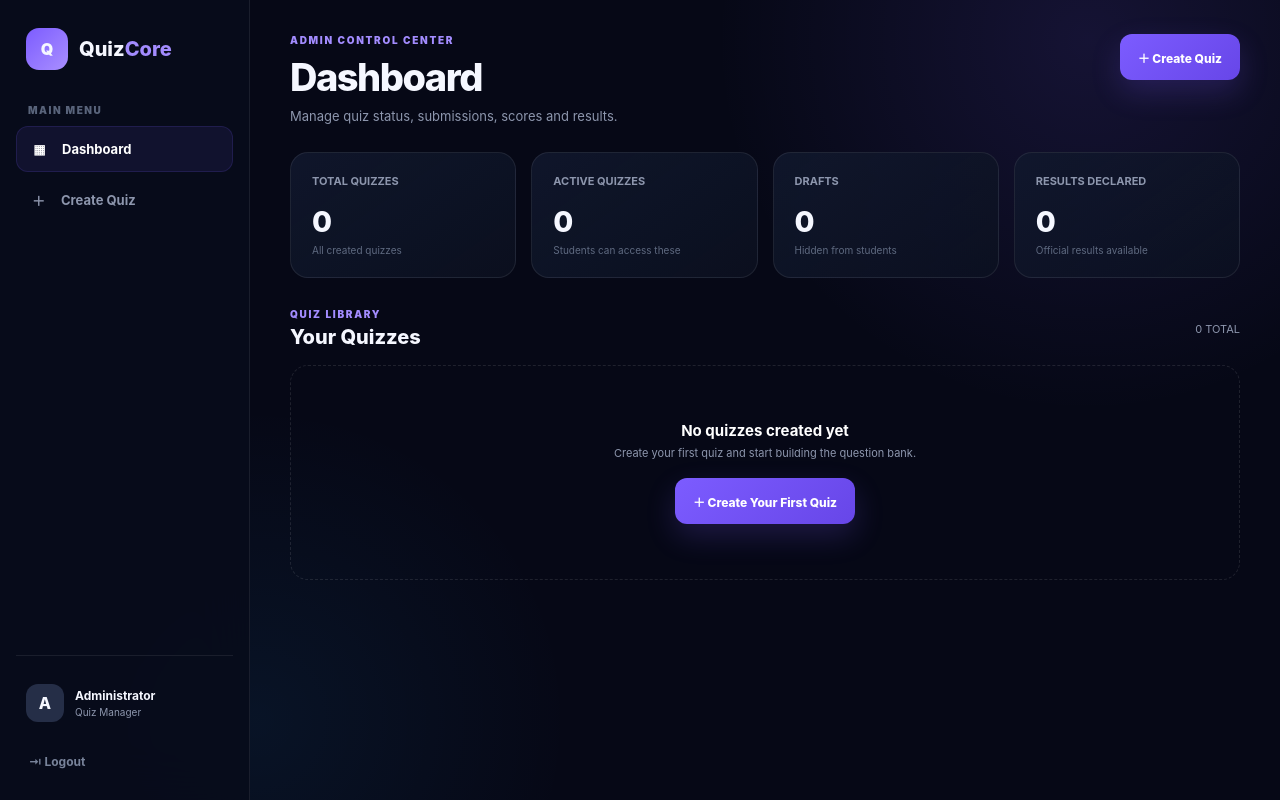
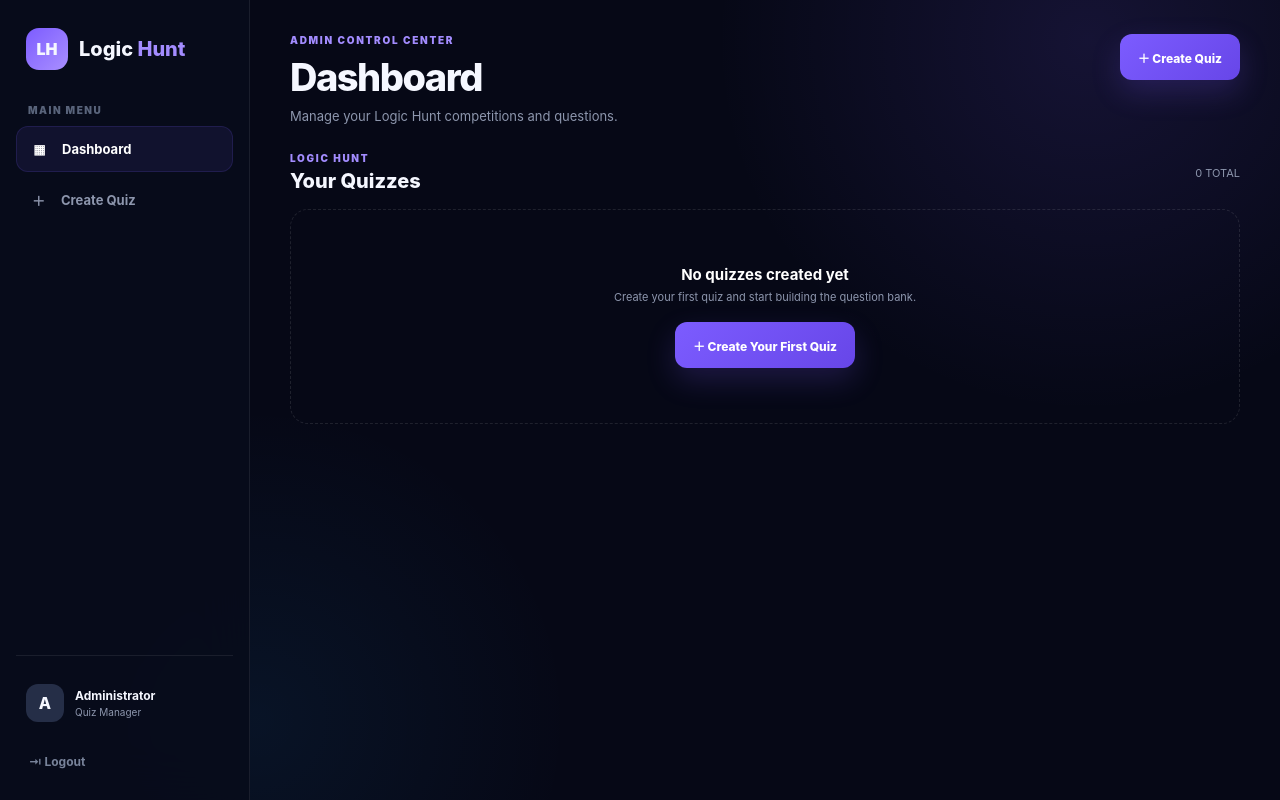
Before and after one commit to 24A31A04G1/quiz1, a Flask app: page /admin in a window 1280 px wide. Run offline with Flask 3, Linux system fonts and the light colour scheme; the visitor is signed in with stand-in values (Sample User, id 1); data that the repository does not hold is empty.

Commit message:
Update admin_dashboard.html

```diff
--- a/templates/admin_dashboard.html
+++ b/templates/admin_dashboard.html
@@ -3,7 +3,7 @@
 <head>
 <meta charset="UTF-8">
 <meta name="viewport" content="width=device-width, initial-scale=1.0">
-<title>QuizCore | Admin Dashboard</title>
+<title>Logic Hunt | Admin Dashboard</title>
 <style>
 *{box-sizing:border-box;margin:0;padding:0}
 :root{
@@ -33,26 +33,22 @@ border-right:1px solid var(--border);backdrop-filter:blur(25px);z-index:20}
 .eyebrow{color:var(--primary2);font-size:10px;font-weight:900;letter-spacing:1.7px}.heading h1{margin-top:8px;font-size:clamp(28px,3vw,38px);font-weight:850;letter-spacing:-1.5px}.heading p{margin-top:8px;color:var(--muted);font-size:13px}
 .create-button,.primary-btn{height:46px;display:inline-flex;align-items:center;justify-content:center;gap:9px;padding:0 18px;border:0;border-radius:12px;color:white;background:linear-gradient(135deg,#7c5cff,#6746e8);font-size:12px;font-weight:800;cursor:pointer;box-shadow:0 12px 30px rgba(124,92,255,.2)}
 .flash{padding:12px 15px;margin-bottom:18px;border-radius:10px;font-size:12px;font-weight:700}.flash.success{color:#78e8c4;background:rgba(49,217,163,.08);border:1px solid rgba(49,217,163,.12)}.flash.error{color:#ff91a2;background:rgba(255,96,119,.08);border:1px solid rgba(255,96,119,.12)}
-.stats{display:grid;grid-template-columns:repeat(4,1fr);gap:15px;margin-bottom:30px}.stat-card{min-height:125px;padding:21px;border:1px solid var(--border);border-radius:18px;background:linear-gradient(145deg,rgba(17,24,45,.9),rgba(12,17,33,.82))}
-.stat-label{color:var(--muted);font-size:11px;font-weight:700}.stat-number{margin-top:16px;font-size:29px;font-weight:850}.stat-meta{margin-top:5px;color:#5f6a80;font-size:10px}
 .section{margin-top:28px}.section-header{display:flex;align-items:center;justify-content:space-between;margin-bottom:16px}.section-title h2{margin-top:5px;font-size:20px;font-weight:800}
 .quiz-grid{display:grid;grid-template-columns:repeat(3,1fr);gap:16px}.quiz-card{padding:21px;border:1px solid var(--border);border-radius:18px;background:rgba(14,20,37,.82);transition:.2s}.quiz-card:hover{transform:translateY(-3px);border-color:rgba(124,92,255,.2)}
-.quiz-top{display:flex;align-items:center;justify-content:space-between;margin-bottom:20px}.status{padding:5px 9px;border-radius:100px;font-size:9px;font-weight:900;letter-spacing:.5px}.status.draft{color:#9ba4b8;background:rgba(255,255,255,.06)}.status.running{color:var(--green);background:rgba(49,217,163,.09)}
-.quiz-card h3{font-size:17px;font-weight:800;line-height:1.35}.quiz-description{min-height:38px;margin-top:7px;color:var(--muted);font-size:11px;line-height:1.55}
-.quiz-details{display:grid;grid-template-columns:repeat(3,1fr);gap:10px;margin-top:19px;padding-top:16px;border-top:1px solid var(--border)}.detail span{display:block;color:#5e687e;font-size:9px}.detail strong{display:block;margin-top:4px;font-size:12px}
+.quiz-top{display:flex;align-items:center;justify-content:space-between;margin-bottom:20px}.quiz-card h3{font-size:17px;font-weight:800;line-height:1.35}.quiz-description{min-height:38px;margin-top:9px;color:var(--muted);font-size:11px;line-height:1.55}
 .actions{display:grid;grid-template-columns:1fr 1fr;gap:8px;margin-top:17px}.action{height:38px;border:1px solid var(--border);border-radius:10px;color:#cdd3df;background:rgba(255,255,255,.025);font-size:10px;font-weight:800;cursor:pointer;display:flex;align-items:center;justify-content:center}
-.action:hover{color:white;background:rgba(124,92,255,.1)}.action.active{color:#07130f;background:var(--green);border-color:transparent}.action.draft{color:#ffe8a8;background:rgba(255,200,87,.08)}
+.action:hover{color:white;background:rgba(124,92,255,.1)}
 .full{grid-column:1/-1}.empty{padding:55px 25px;text-align:center;border:1px dashed rgba(255,255,255,.1);border-radius:18px;color:var(--muted)}.empty h3{color:white;font-size:15px}.empty p{margin-top:6px;font-size:11px}.empty .create-button{margin-top:18px}
 .mobile-header{display:none}
-@media(max-width:1100px){.stats{grid-template-columns:repeat(2,1fr)}.quiz-grid{grid-template-columns:repeat(2,1fr)}}
+@media(max-width:1100px){.quiz-grid{grid-template-columns:repeat(2,1fr)}}
 @media(max-width:800px){.sidebar{display:none}.main{width:100%;margin-left:0;padding:24px 18px 50px}.mobile-header{display:flex;align-items:center;margin-bottom:25px}.mobile-logo{width:35px;height:35px;font-size:14px;margin-right:9px}.topbar{flex-direction:column}.create-button{width:100%}}
-@media(max-width:600px){.stats,.quiz-grid{grid-template-columns:1fr}.quiz-details{grid-template-columns:1fr 1fr}.actions{grid-template-columns:1fr}}
+@media(max-width:600px){.quiz-grid{grid-template-columns:1fr}.actions{grid-template-columns:1fr}}
 </style>
 </head>
 <body>
 <div class="app">
 <aside class="sidebar">
-    <div class="brand"><div class="brand-logo">Q</div><div class="brand-name">Quiz<span>Core</span></div></div>
+    <div class="brand"><div class="brand-logo">LH</div><div class="brand-name">Logic <span>Hunt</span></div></div>
     <div class="nav-label">MAIN MENU</div>
     <nav class="nav">
         <a href="{{ url_for('admin_dashboard') }}" class="nav-item active"><span class="nav-icon">▦</span>Dashboard</a>
@@ -65,13 +61,13 @@ border-right:1px solid var(--border);backdrop-filter:blur(25px);z-index:20}
 </aside>
 
 <main class="main">
-    <div class="mobile-header"><div class="mobile-logo">Q</div><strong>QuizCore</strong></div>
+    <div class="mobile-header"><div class="mobile-logo">LH</div><strong>Logic Hunt</strong></div>
 
     <header class="topbar">
         <div class="heading">
             <div class="eyebrow">ADMIN CONTROL CENTER</div>
             <h1>Dashboard</h1>
-            <p>Manage quiz status, submissions, scores and results.</p>
+            <p>Manage your Logic Hunt competitions and questions.</p>
         </div>
         <a href="{{ url_for('create_quiz_page') }}" class="create-button">＋ Create Quiz</a>
     </header>
@@ -82,16 +78,11 @@ border-right:1px solid var(--border);backdrop-filter:blur(25px);z-index:20}
         {% endfor %}
     {% endwith %}
 
-    <section class="stats">
-        <div class="stat-card"><div class="stat-label">TOTAL QUIZZES</div><div class="stat-number">{{ quizzes|length }}</div><div class="stat-meta">All created quizzes</div></div>
-        <div class="stat-card"><div class="stat-label">ACTIVE QUIZZES</div><div class="stat-number">{{ quizzes|selectattr("status","equalto","running")|list|length }}</div><div class="stat-meta">Students can access these</div></div>
-        <div class="stat-card"><div class="stat-label">DRAFTS</div><div class="stat-number">{{ quizzes|selectattr("status","equalto","draft")|list|length }}</div><div class="stat-meta">Hidden from students</div></div>
-        <div class="stat-card"><div class="stat-label">RESULTS DECLARED</div><div class="stat-number">{{ quizzes|selectattr("results_revealed","equalto",true)|list|length }}</div><div class="stat-meta">Official results available</div></div>
-    </section>
+
 
     <section class="section">
         <div class="section-header">
-            <div class="section-title"><div class="eyebrow">QUIZ LIBRARY</div><h2>Your Quizzes</h2></div>
+            <div class="section-title"><div class="eyebrow">LOGIC HUNT</div><h2>Your Quizzes</h2></div>
             <span style="color:var(--muted);font-size:11px">{{ quizzes|length }} TOTAL</span>
         </div>
 
@@ -100,29 +91,17 @@ border-right:1px solid var(--border);backdrop-filter:blur(25px);z-index:20}
             {% for quiz in quizzes %}
             <article class="quiz-card">
                 <div class="quiz-top">
-                    <span class="status {{ 'running' if quiz.status == 'running' else 'draft' }}">
-                        {{ 'ACTIVE' if quiz.status == 'running' else 'DRAFT' }}
-                    </span>
-                    <span style="color:var(--muted);font-size:11px">{{ quiz.submission_count }} submissions</span>
+                    <span style="color:var(--muted);font-size:11px">LOGIC HUNT</span>
                 </div>
 
                 <h3>{{ quiz.title }}</h3>
                 <p class="quiz-description">{{ quiz.description or "No description has been added to this quiz." }}</p>
 
-                <div class="quiz-details">
-                    <div class="detail"><span>STATUS</span><strong>{{ 'Active' if quiz.status == 'running' else 'Draft' }}</strong></div>
-                    <div class="detail"><span>RESULTS</span><strong>{{ 'Declared' if quiz.results_revealed else 'Hidden' }}</strong></div>
-                    <div class="detail"><span>SUBMISSIONS</span><strong>{{ quiz.submission_count }}</strong></div>
-                </div>
+
 
                 <div class="actions">
-                    <form method="POST" action="{{ url_for('toggle_quiz_status', quiz_id=quiz.id) }}">
-                        <button class="action {{ 'draft' if quiz.status == 'running' else 'active' }}" type="submit">
-                            {{ 'Move to Draft' if quiz.status == 'running' else 'Make Active' }}
-                        </button>
-                    </form>
                     <a class="action" href="{{ url_for('admin_quiz_results', quiz_id=quiz.id) }}">Submissions</a>
-                    <a class="action full" href="{{ url_for('add_question_page', quiz_id=quiz.id) }}">Manage Questions</a>
+                    <a class="action" href="{{ url_for('add_question_page', quiz_id=quiz.id) }}">Manage Questions</a>
                 </div>
             </article>
             {% endfor %}
```
